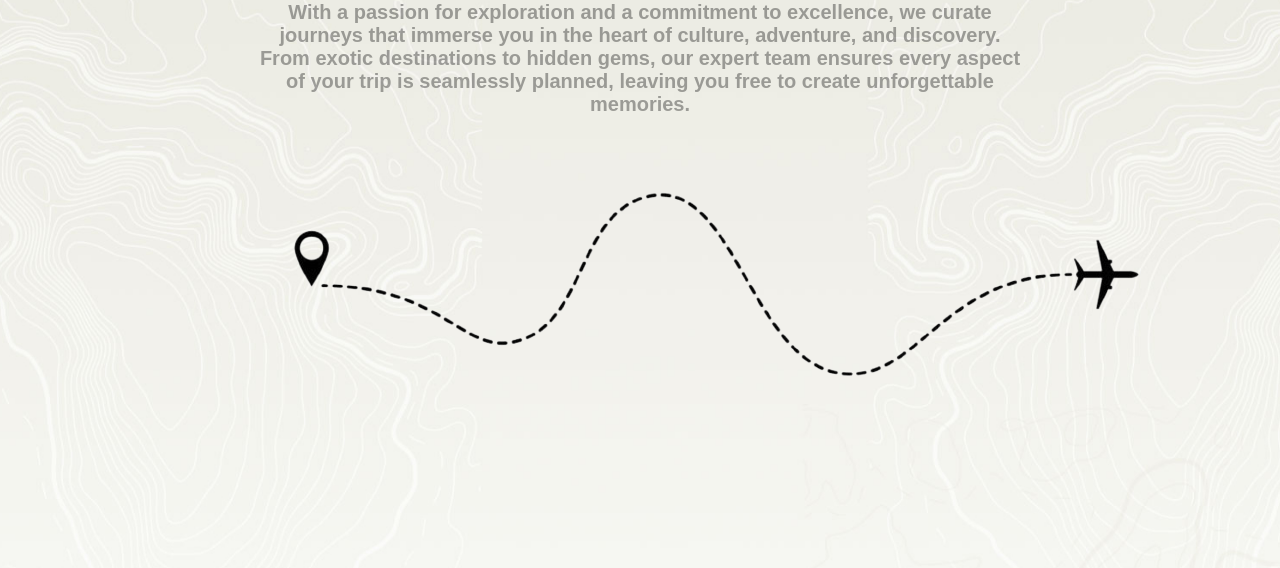
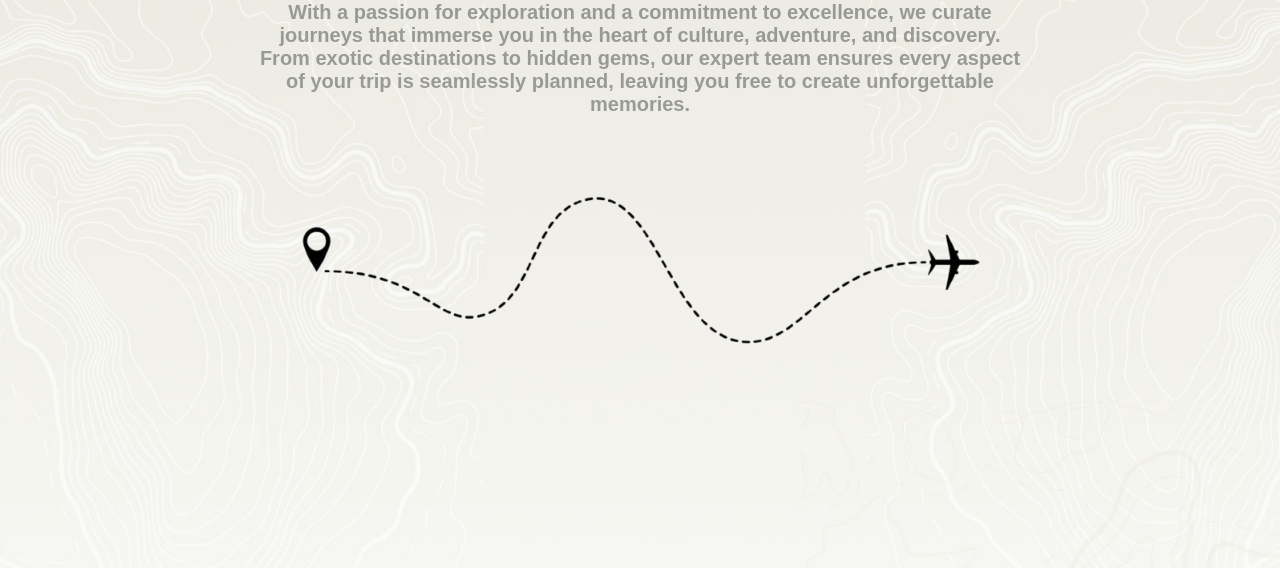
Before and after one commit to NimyanCorp/TravelWebsite, a plain HTML site: page index.html in a window 1280 px wide. Shown: the part 758-1326 px from the top of the page. Drawn offline with Linux system fonts and the light colour scheme.

Commit message:
Update style.css

```diff
--- a/css/style.css
+++ b/css/style.css
@@ -215,10 +215,23 @@ html {
   transition: all 0.5s ease-in-out;
 }
 
-.map_lines {
-  width: 20%;
+.map-lines {
+  width: 100%;
+  max-width: 100%;
+  display: flex;
+  justify-content: center;
+  align-items: center;
+  padding: 1rem; /* Optional: adds spacing around the image */
+  box-sizing: border-box;
+}
+
+.map-lines img {
+  width: 100%;
   height: auto;
+  max-width: 800px; /* Optional: set a max-width if you want to limit how large it can get */
+  display: block;
 }
+
 
 .stack-image-main {
   position: relative;
```
